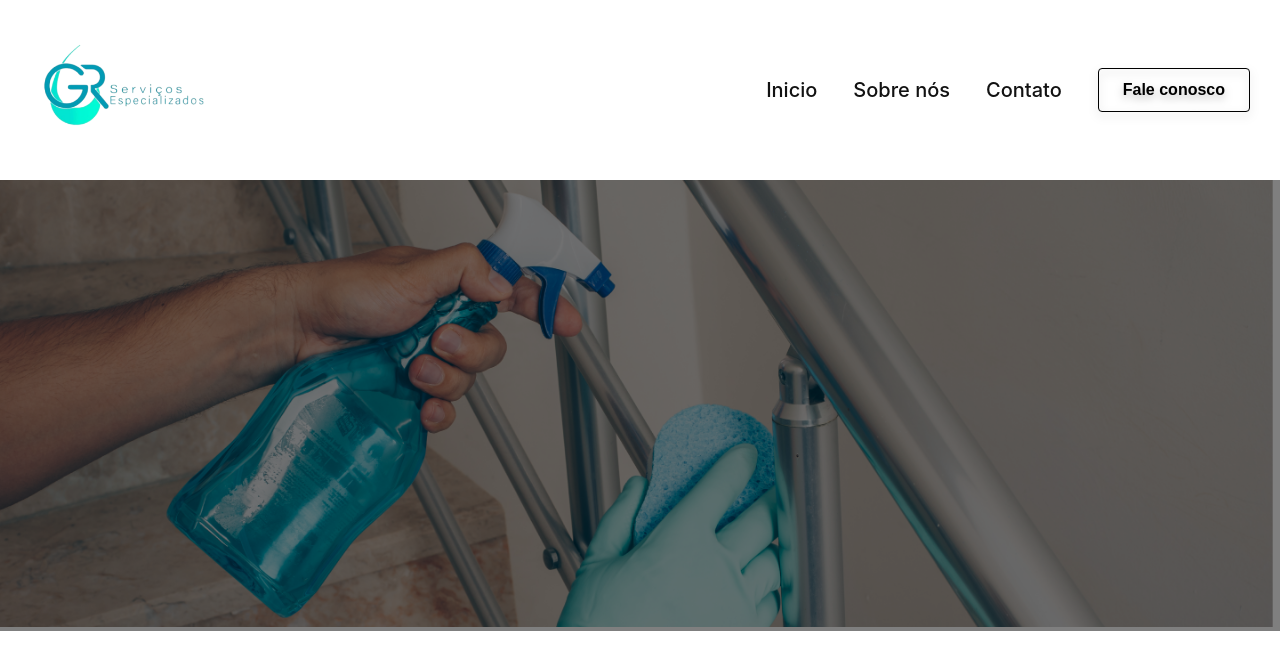
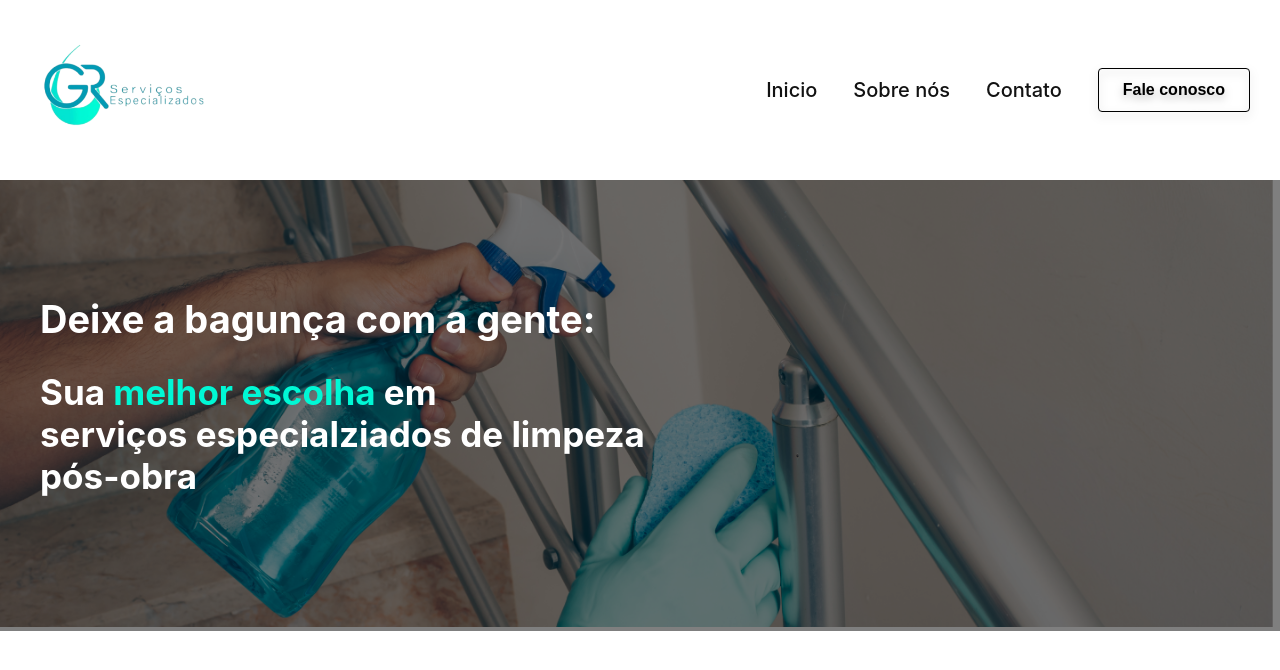
Before and after one commit to yuriTakamisawaRibeiro/gr-servicos, a Next.js app: page / in a window 1280 px wide. Shown: the top 670 px of the page. Built offline with nearby package versions, Linux system fonts and the light colour scheme; a web font is replaced by a local one.

Commit message:
add text banner

```diff
--- a/src/app/page.tsx
+++ b/src/app/page.tsx
@@ -1,6 +1,6 @@
-"use client"
+"use client";
 import Header from './components/Header';
-import { Container, Banner } from './styles';
+import { Container, Banner, BannerText } from './styles';
 import Image from 'next/image';
 import bannerDesktop from '../app/images/banner-image-desktop.png';
 import { useEffect } from 'react';
@@ -20,18 +20,21 @@ export default function Home() {
     };
   }, []);
 
-
   return (
     <Container>
       <Header />
       <Banner>
         <div className="image-container">
+          <BannerText>
+            <h1>Deixe a bagunça com a gente:</h1>
+            <h2>Sua <span>melhor escolha</span> em <br /> serviços especialziados de limpeza <br /> pós-obra</h2>
+          </BannerText>
           <Image
             src={bannerDesktop}
             alt="Banner desktop"
             layout="responsive"
             width={1920}
-            height={1080}
+            height={1000}
             style={{ objectFit: 'cover' }}
           />
           <div className="overlay" />
--- a/src/app/styles.js
+++ b/src/app/styles.js
@@ -31,4 +31,27 @@ export const Banner = styled.div`
     background-color: rgba(0, 0, 0, 0.5);
     z-index: 1;
   }
+
 `;
+
+
+export const BannerText = styled.div`
+  position: absolute;
+  color: #ffffff;
+  z-index: 2;
+  margin-left: 40px;
+  top: 20%;
+
+  h1 {
+    font-size: 38px;
+    font-weight: bold;
+  }
+
+  h2 {
+    font-size: 35px;
+
+    span {
+      color: #00F8D5; /* Define a cor do texto do span */
+    }
+  }
+`;
```
